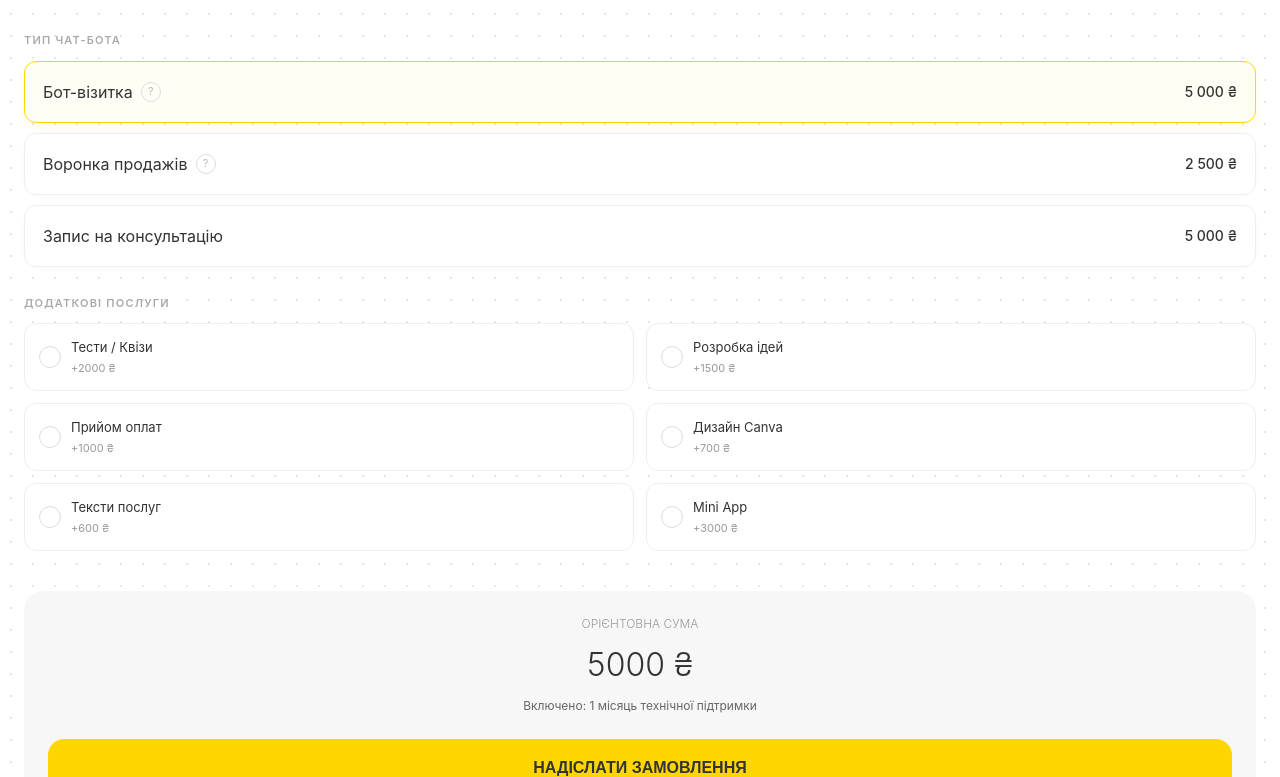
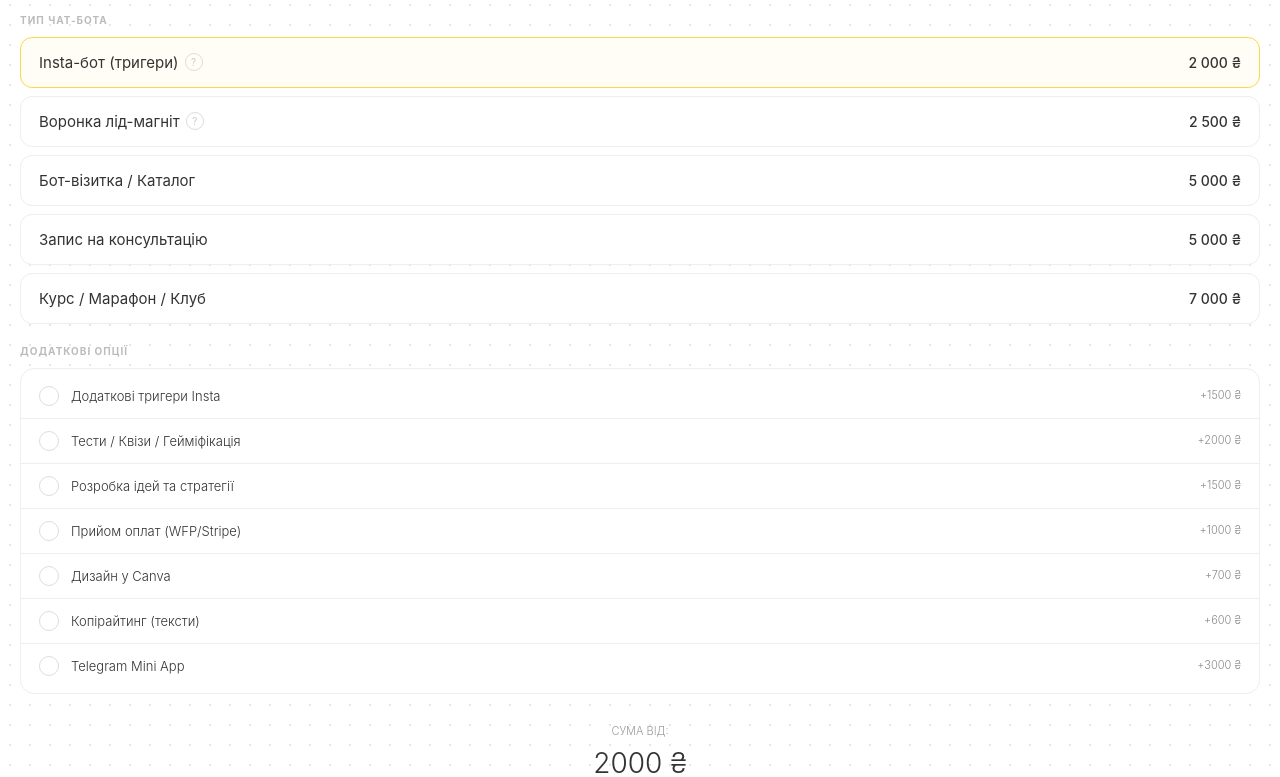
Before and after one commit to jenikka-dreamer/chatbot-calculator, a plain HTML site: page index.html in a window 1280 px wide. Shown: the part 85-862 px from the top of the page. Drawn offline with Linux system fonts and the light colour scheme; a script that the page names is missing.

Commit message:
Update index.html

```diff
--- a/index.html
+++ b/index.html
@@ -10,140 +10,121 @@
             --bg: #ffffff;
             --dots: #e5e5e5;
             --graphite: #333333;
-            --gray-light: #f7f7f7;
-            --accent-yellow: #FFD600;
+            --soft-yellow: #F9D949; /* Більш спокійний жовтий */
             --border: #eeeeee;
+            --gray-text: #888888;
         }
 
-        /* Фон - білий зошит у крапку */
         body {
-            font-family: -apple-system, "Helvetica Neue", Helvetica, Arial, sans-serif;
+            font-family: -apple-system, "Helvetica Neue", sans-serif;
             background-color: var(--bg);
             background-image: radial-gradient(var(--dots) 1px, transparent 1px);
-            background-size: 22px 22px;
+            background-size: 20px 20px;
             color: var(--graphite);
-            margin: 0; padding: 24px;
+            margin: 0; padding: 20px;
             font-weight: 300;
-            line-height: 1.5;
-            -webkit-font-smoothing: antialiased;
+            line-height: 1.4;
         }
 
-        .header { margin-bottom: 32px; }
-        .header h1 { font-size: 24px; font-weight: 500; margin: 0; letter-spacing: -0.5px; }
-        .header p { font-size: 14px; color: #888; margin-top: 4px; }
+        .header { margin-bottom: 25px; text-align: left; }
+        .header h1 { font-size: 22px; font-weight: 500; margin: 0; }
+        .header p { font-size: 13px; color: var(--gray-text); margin-top: 4px; }
 
         .section-title {
-            font-size: 11px; font-weight: 600; color: #aaa;
-            text-transform: uppercase; letter-spacing: 1.2px; margin: 28px 0 12px;
+            font-size: 10px; font-weight: 700; color: #bbb;
+            text-transform: uppercase; letter-spacing: 1px; margin: 20px 0 10px;
         }
 
         /* Список основних послуг */
-        .grid-main { display: flex; flex-direction: column; gap: 10px; }
+        .list-main { display: flex; flex-direction: column; gap: 8px; }
         .card {
-            background: var(--bg);
-            padding: 18px;
+            background: #fff;
+            padding: 14px 18px;
             border-radius: 12px;
             border: 1px solid var(--border);
             display: flex; justify-content: space-between; align-items: center;
             cursor: pointer; transition: 0.2s;
-            box-shadow: 0 2px 4px rgba(0,0,0,0.02);
         }
         .card.active {
-            border-color: var(--accent-yellow);
-            background: #fffef5;
-            box-shadow: 0 4px 12px rgba(255, 214, 0, 0.1);
+            border-color: var(--soft-yellow);
+            background: #fffdf5;
         }
-        .card h3 { margin: 0; font-size: 16px; font-weight: 400; display: flex; align-items: center; gap: 8px; }
+        .card h3 { margin: 0; font-size: 15px; font-weight: 400; display: flex; align-items: center; gap: 6px; }
         .price-label { font-size: 14px; font-weight: 500; }
 
-        /* Простий знак i для підказок */
         .info-btn {
-            width: 18px; height: 18px; border-radius: 50%; border: 1px solid #ddd;
-            font-size: 11px; display: inline-flex; align-items: center; justify-content: center;
-            color: #bbb; cursor: pointer;
+            width: 16px; height: 16px; border-radius: 50%; border: 1px solid #ddd;
+            font-size: 10px; display: inline-flex; align-items: center; justify-content: center;
+            color: #ccc; cursor: pointer;
         }
 
-        /* Чек-лист у два стовпчики */
-        .checkbox-grid {
-            display: grid;
-            grid-template-columns: 1fr 1fr;
-            gap: 12px;
+        /* Єдиний блок чекбоксів */
+        .options-block {
+            background: #fff;
+            border: 1px solid var(--border);
+            border-radius: 14px;
+            padding: 5px 0;
+            display: flex;
+            flex-direction: column;
         }
         .check-item {
-            background: var(--bg);
-            padding: 14px;
-            border-radius: 12px;
-            border: 1px solid var(--border);
-            display: flex; align-items: center; gap: 10px;
-            cursor: pointer; transition: 0.2s;
+            padding: 12px 18px;
+            display: flex; align-items: center; gap: 12px;
+            cursor: pointer;
+            border-bottom: 1px solid var(--border);
         }
-
+        .check-item:last-child { border-bottom: none; }
         .check-item input { display: none; }
 
-        /* Круглий чекбокс */
         .custom-check {
-            width: 20px; height: 20px; border-radius: 50%;
+            width: 18px; height: 18px; border-radius: 50%;
             border: 1px solid #ddd; position: relative; flex-shrink: 0;
-            transition: 0.2s; background: #fff;
         }
         .check-item input:checked + .custom-check {
-            background: var(--accent-yellow);
-            border-color: var(--accent-yellow);
+            background: var(--soft-yellow);
+            border-color: var(--soft-yellow);
         }
         .check-item input:checked + .custom-check::after {
             content: ''; position: absolute; top: 6px; left: 6px;
-            width: 8px; height: 8px; border-radius: 50%; background: #333;
+            width: 6px; height: 6px; border-radius: 50%; background: #333;
         }
 
-        .check-text { font-size: 13px; font-weight: 400; color: var(--graphite); }
-        .check-price { display: block; font-size: 11px; color: #999; margin-top: 2px; }
+        .check-text { font-size: 13px; flex-grow: 1; }
+        .check-price { font-size: 11px; color: var(--gray-text); }
 
-        /* Підсумок */
+        /* Summary */
         .summary {
-            margin-top: 40px;
-            padding: 24px;
-            border-radius: 20px;
-            background: var(--gray-light);
+            margin-top: 30px;
             text-align: center;
+            padding-bottom: 40px;
         }
-        .total-val { font-size: 32px; font-weight: 300; color: var(--graphite); margin: 8px 0; }
-        .bonus-text { font-size: 12px; color: #666; font-weight: 400; }
+        .total-val { font-size: 28px; font-weight: 300; margin: 5px 0; }
+        .bonus-text { font-size: 11px; color: #999; margin-bottom: 15px; }
 
-        /* Кнопка */
+        /* Маленька кнопка */
         .btn-send {
-            background: var(--accent-yellow);
+            background: var(--soft-yellow);
             color: var(--graphite);
             border: none;
-            width: 100%;
-            padding: 20px;
-            border-radius: 16px;
-            font-size: 16px;
+            padding: 12px 30px;
+            border-radius: 25px;
+            font-size: 14px;
             font-weight: 600;
-            margin-top: 24px;
             cursor: pointer;
-            box-shadow: 0 4px 0 #e5c100;
-            transition: 0.1s;
+            box-shadow: 0 2px 5px rgba(0,0,0,0.05);
+            transition: 0.2s;
         }
-        .btn-send:active {
-            transform: translateY(2px);
-            box-shadow: 0 2px 0 #e5c100;
-        }
+        .btn-send:active { transform: scale(0.96); opacity: 0.8; }
 
-        /* Модальне вікно */
+        /* Modal */
         .modal {
             position: fixed; top: 50%; left: 50%; transform: translate(-50%, -50%);
-            background: #fff; padding: 24px; border-radius: 20px;
+            background: #fff; padding: 20px; border-radius: 15px;
             width: 80%; display: none; z-index: 1000; border: 1px solid #eee;
-            box-shadow: 0 20px 40px rgba(0,0,0,0.1);
         }
         .modal-overlay {
             position: fixed; top: 0; left: 0; width: 100%; height: 100%;
-            background: rgba(255,255,255,0.8); display: none; z-index: 999;
-            backdrop-filter: blur(4px);
-        }
-        .modal-close {
-            background: var(--graphite); color: #fff; border: none; padding: 12px;
-            border-radius: 12px; margin-top: 20px; width: 100%; font-weight: 500;
+            background: rgba(255,255,255,0.7); display: none; z-index: 999; backdrop-filter: blur(2px);
         }
     </style>
 </head>
@@ -151,70 +132,90 @@
 
     <div class="header">
         <h1>Розрахунок вартості</h1>
-        <p>Оберіть необхідні параметри проєкту</p>
+        <p>Налаштуйте параметри вашого бота</p>
     </div>
 
     <div class="section-title">Тип чат-бота</div>
-    <div class="grid-main">
-        <div class="card active" data-price="5000" data-name="Бот-візитка" onclick="select(this)">
-            <h3>Бот-візитка <span class="info-btn" onclick="tip(event, 'Цифрова презентація: контакти, послуги та відповіді на часті питання.')">?</span></h3>
+    <div class="list-main">
+        <div class="card active" data-price="2000" data-name="Insta-бот (тригери)" onclick="select(this)">
+            <h3>Insta-бот (тригери) <span class="info-btn" onclick="tip(event, 'Автовідповіді на сторіз, коментарі та ключові слова в Direct.')">?</span></h3>
+            <div class="price-label">2 000 ₴</div>
+        </div>
+        <div class="card" data-price="2500" data-name="Воронка лід-магніт" onclick="select(this)">
+            <h3>Воронка лід-магніт <span class="info-btn" onclick="tip(event, 'Проста система для видачі файлу або лінку за підписку.')">?</span></h3>
+            <div class="price-label">2 500 ₴</div>
+        </div>
+        <div class="card" data-price="5000" data-name="Бот-візитка / Каталог" onclick="select(this)">
+            <h3>Бот-візитка / Каталог</h3>
             <div class="price-label">5 000 ₴</div>
-        </div>
-        <div class="card" data-price="2500" data-name="Воронка продажів" onclick="select(this)">
-            <h3>Воронка продажів <span class="info-btn" onclick="tip(event, 'Автоматизований шлях клієнта: від знайомства до першої покупки.')">?</span></h3>
-            <div class="price-label">2 500 ₴</div>
         </div>
         <div class="card" data-price="5000" data-name="Запис / Консультація" onclick="select(this)">
             <h3>Запис на консультацію</h3>
             <div class="price-label">5 000 ₴</div>
         </div>
+        <div class="card" data-price="7000" data-name="Курс / Марафон / Клуб" onclick="select(this)">
+            <h3>Курс / Марафон / Клуб</h3>
+            <div class="price-label">7 000 ₴</div>
+        </div>
     </div>
 
-    <div class="section-title">Додаткові послуги</div>
-    <div class="checkbox-grid">
+    <div class="section-title">Додаткові опції</div>
+    <div class="options-block">
+        <label class="check-item">
+            <input type="checkbox" data-price="1500" data-name="Тригери в Instagram" onchange="calc()">
+            <div class="custom-check"></div>
+            <div class="check-text">Додаткові тригери Insta</div>
+            <div class="check-price">+1500 ₴</div>
+        </label>
         <label class="check-item">
             <input type="checkbox" data-price="2000" data-name="Тести / Квізи" onchange="calc()">
             <div class="custom-check"></div>
-            <div class="check-text">Тести / Квізи<span class="check-price">+2000 ₴</span></div>
+            <div class="check-text">Тести / Квізи / Гейміфікація</div>
+            <div class="check-price">+2000 ₴</div>
         </label>
         <label class="check-item">
-            <input type="checkbox" data-price="1500" data-name="Розробка ідей" onchange="calc()">
+            <input type="checkbox" data-price="1500" data-name="Ідеї та стратегія" onchange="calc()">
             <div class="custom-check"></div>
-            <div class="check-text">Розробка ідей<span class="check-price">+1500 ₴</span></div>
+            <div class="check-text">Розробка ідей та стратегії</div>
+            <div class="check-price">+1500 ₴</div>
         </label>
         <label class="check-item">
-            <input type="checkbox" data-price="1000" data-name="Оплата (Stripe/Mono)" onchange="calc()">
+            <input type="checkbox" data-price="1000" data-name="Прийом оплат" onchange="calc()">
             <div class="custom-check"></div>
-            <div class="check-text">Прийом оплат<span class="check-price">+1000 ₴</span></div>
+            <div class="check-text">Прийом оплат (WFP/Stripe)</div>
+            <div class="check-price">+1000 ₴</div>
         </label>
         <label class="check-item">
             <input type="checkbox" data-price="700" data-name="Дизайн Canva" onchange="calc()">
             <div class="custom-check"></div>
-            <div class="check-text">Дизайн Canva<span class="check-price">+700 ₴</span></div>
+            <div class="check-text">Дизайн у Canva</div>
+            <div class="check-price">+700 ₴</div>
         </label>
         <label class="check-item">
-            <input type="checkbox" data-price="600" data-name="Копірайтинг" onchange="calc()">
+            <input type="checkbox" data-price="600" data-name="Тексти" onchange="calc()">
             <div class="custom-check"></div>
-            <div class="check-text">Тексти послуг<span class="check-price">+600 ₴</span></div>
+            <div class="check-text">Копірайтинг (тексти)</div>
+            <div class="check-price">+600 ₴</div>
         </label>
         <label class="check-item">
             <input type="checkbox" data-price="3000" data-name="Mini App" onchange="calc()">
             <div class="custom-check"></div>
-            <div class="check-text">Mini App<span class="check-price">+3000 ₴</span></div>
+            <div class="check-text">Telegram Mini App</div>
+            <div class="check-price">+3000 ₴</div>
         </label>
     </div>
 
     <div class="summary">
-        <div style="font-size: 12px; color: #999; text-transform: uppercase;">Орієнтовна сума</div>
-        <div class="total-val"><span id="res">5000</span> ₴</div>
-        <div class="bonus-text">Включено: 1 місяць технічної підтримки</div>
-        <button class="btn-send" onclick="send()">НАДІСЛАТИ ЗАМОВЛЕННЯ</button>
+        <div style="font-size: 11px; color: #999; text-transform: uppercase;">Сума від:</div>
+        <div class="total-val"><span id="res">2000</span> ₴</div>
+        <div class="bonus-text">Включено техпідтримку (1 міс.)</div>
+        <button class="btn-send" onclick="send()">Надіслати замовлення</button>
     </div>
 
     <div class="modal-overlay" id="overlay" onclick="closeTip()"></div>
     <div class="modal" id="modal">
-        <p id="modalText" style="font-size: 15px; color: #333;"></p>
-        <button class="modal-close" onclick="closeTip()">Зрозуміло</button>
+        <p id="modalText" style="font-size: 14px; color: #444; line-height: 1.5;"></p>
+        <button onclick="closeTip()" style="border:none; background:var(--soft-yellow); padding:8px 15px; border-radius:10px; width:100%; margin-top:10px; font-weight:600;">Ок</button>
     </div>
 
 <script>
```
